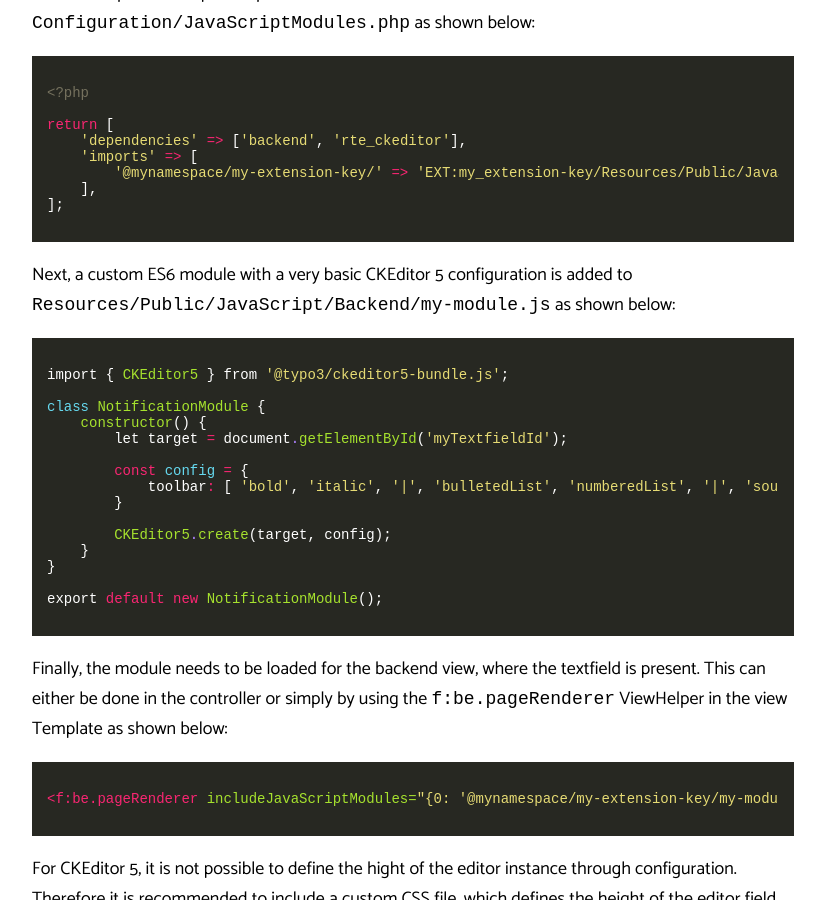
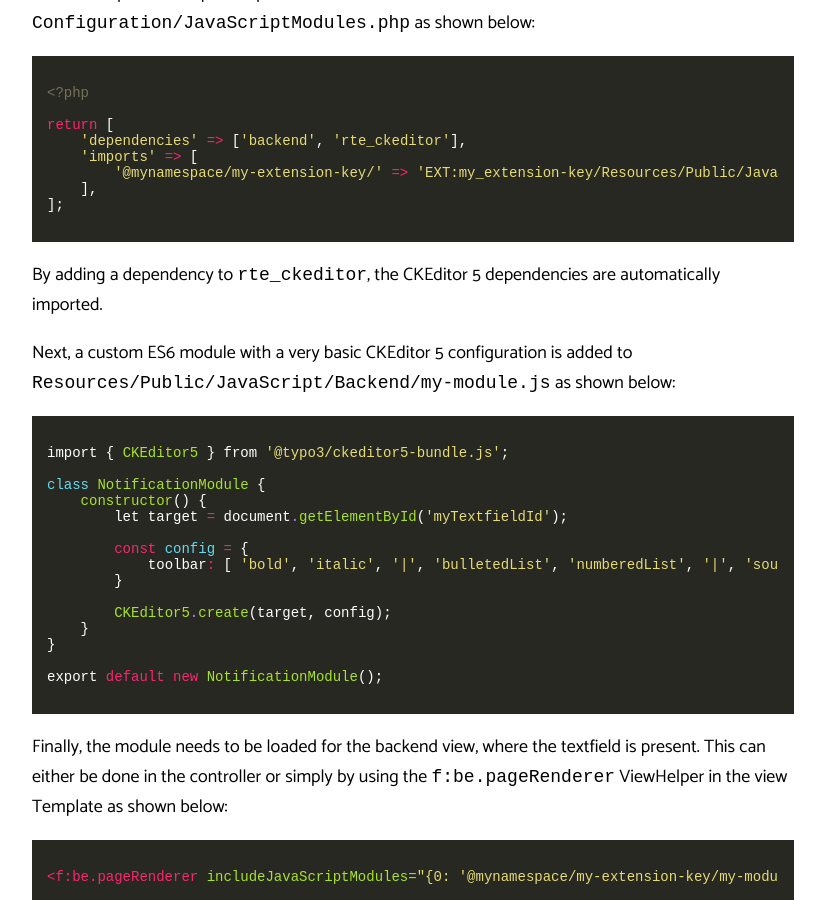
Before and after one commit to derhansen/derhansen.github.io, a Jekyll site: the page built from _posts/2023-07-12-ckeditor5-typo3-backend-module.md, in a window 1280 px wide and 900 px high, scrolled down 868 px. Shown: the whole window, without its empty margins (227-1052 px from the left). Built offline with Jekyll 4.4.1, drawn with Linux system fonts in a browser that asks for light colours; comment, search, counter and statistics services are not loaded.

Commit message:
Update blogpost

```diff
--- a/_posts/2023-07-12-ckeditor5-typo3-backend-module.md
+++ b/_posts/2023-07-12-ckeditor5-typo3-backend-module.md
@@ -41,6 +41,8 @@
     ],
 ];
 {% endhighlight %}
+
+By adding a dependency to `rte_ckeditor`, the CKEditor 5 dependencies are automatically imported.
 
 Next, a custom ES6 module with a very basic CKEditor 5 configuration is added to
 `Resources/Public/JavaScript/Backend/my-module.js` as shown below:
```
